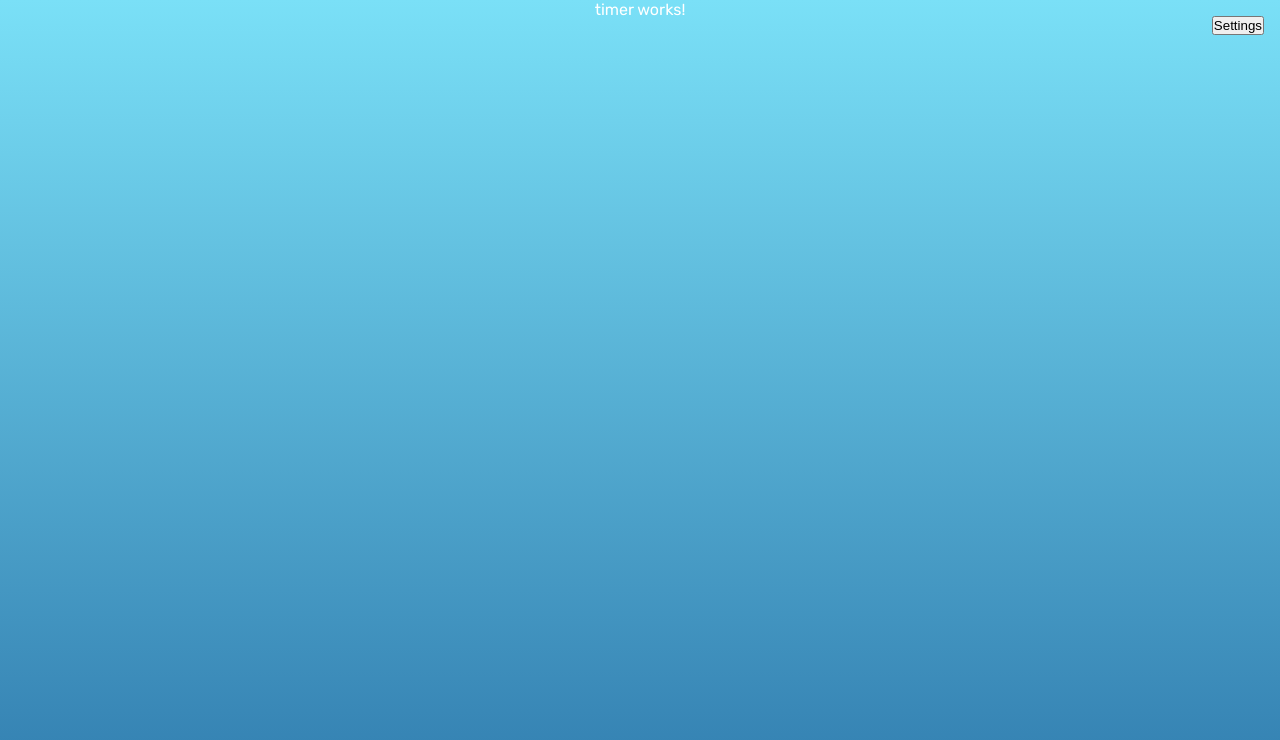
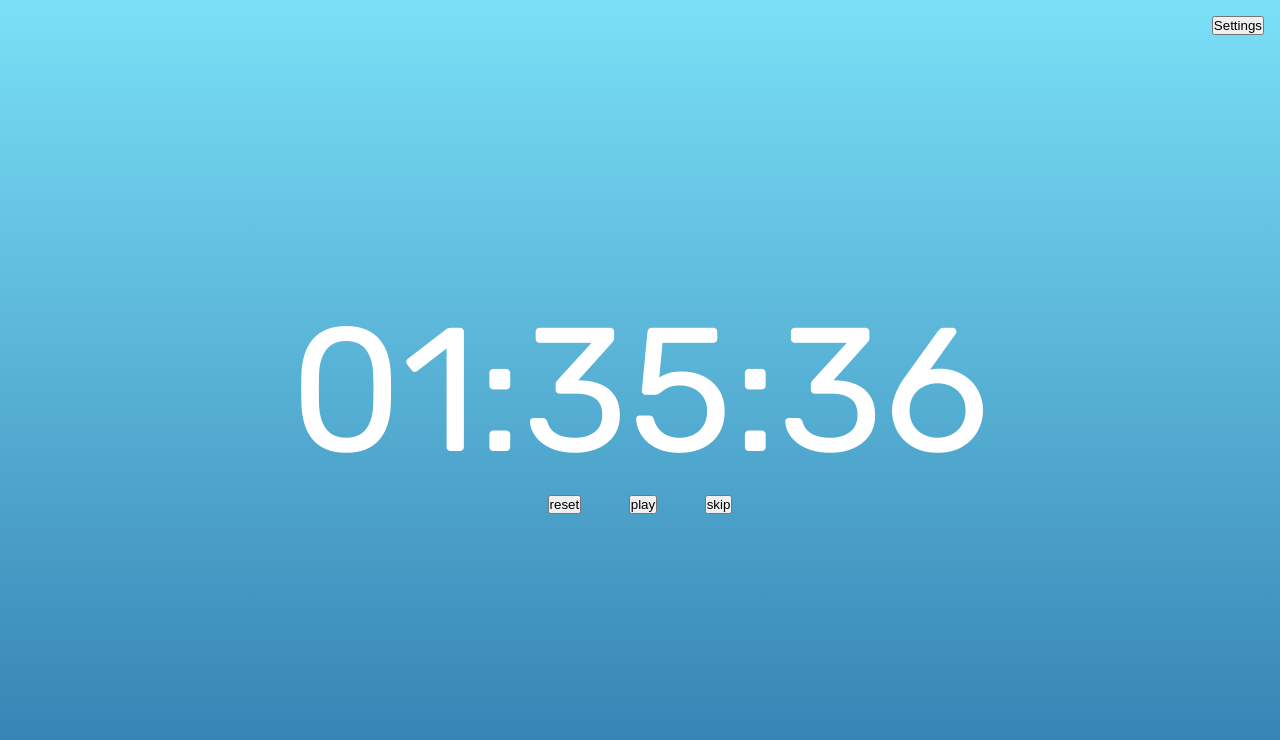
Before and after one commit to Just-Hosam/timer, an Angular app: page / in a window 1280 px wide. Shown: the top 740 px of the page. Built offline with nearby package versions, Linux system fonts and the light colour scheme.

Commit message:
Timer component setup

```diff
--- a/src/app/components/timer/timer.component.html
+++ b/src/app/components/timer/timer.component.html
@@ -1 +1,12 @@
-<p>timer works!</p>
+<div class="timer">
+  <p class="timer__time">
+    {{ formatTime(currentTime) }}
+  </p>
+  <div class="timer__ctrl">
+    <button class="timer__ctrl__btn" (click)="handleReset()">reset</button>
+    <button class="timer__ctrl__btn" (click)="handlePlayPause()">
+      {{ isPlaying ? "pause" : "play" }}
+    </button>
+    <button class="timer__ctrl__btn" (click)="handleSkip()">skip</button>
+  </div>
+</div>
--- a/src/app/components/timer/timer.component.scss
+++ b/src/app/components/timer/timer.component.scss
@@ -0,0 +1,17 @@
+.timer {
+  display: flex;
+  flex-direction: column;
+  align-items: center;
+  justify-content: center;
+
+  &__time {
+    color: var(--timer);
+    font-size: 11rem;
+  }
+
+  &__ctrl {
+    width: 40%;
+    display: flex;
+    justify-content: space-evenly;
+  }
+}
--- a/src/app/components/timer/timer.component.ts
+++ b/src/app/components/timer/timer.component.ts
@@ -1,15 +1,50 @@
 import { Component, OnInit } from '@angular/core';
+import { formatTime } from './timer.helpers';
 
 @Component({
   selector: 'app-timer',
   templateUrl: './timer.component.html',
-  styleUrls: ['./timer.component.scss']
+  styleUrls: ['./timer.component.scss'],
+  host: {
+    class: 'timer-comp',
+  },
 })
 export class TimerComponent implements OnInit {
+  isPlaying: boolean = false;
+  isWork: boolean = true;
 
-  constructor() { }
+  private settingsWorkTime = 5736;
+  private settingsPlayTime = 1800;
+  currentTime = this.isWork ? this.settingsWorkTime : this.settingsPlayTime;
 
-  ngOnInit(): void {
+  formatTime = formatTime;
+  private runningInterval: any;
+
+  constructor() {}
+
+  ngOnInit(): void {}
+
+  startTimer(): void {
+    this.runningInterval = setInterval(() => this.currentTime--, 1000);
   }
 
+  handleReset() {
+    this.isPlaying = false;
+    this.currentTime = this.isWork
+      ? this.settingsWorkTime
+      : this.settingsPlayTime;
+    clearInterval(this.runningInterval);
+  }
+
+  handlePlayPause() {
+    if (!this.isPlaying) this.startTimer();
+    if (this.isPlaying) clearInterval(this.runningInterval);
+
+    this.isPlaying = !this.isPlaying;
+  }
+
+  handleSkip() {
+    this.isWork = !this.isWork;
+    this.handleReset();
+  }
 }
--- a/src/styles.scss
+++ b/src/styles.scss
@@ -22,3 +22,11 @@ body {
   color: white;
   min-height: 100vh;
 }
+
+.timer-comp {
+  min-height: 100vh;
+  width: 100%;
+  display: flex;
+  justify-content: center;
+  align-items: center;
+}
```
